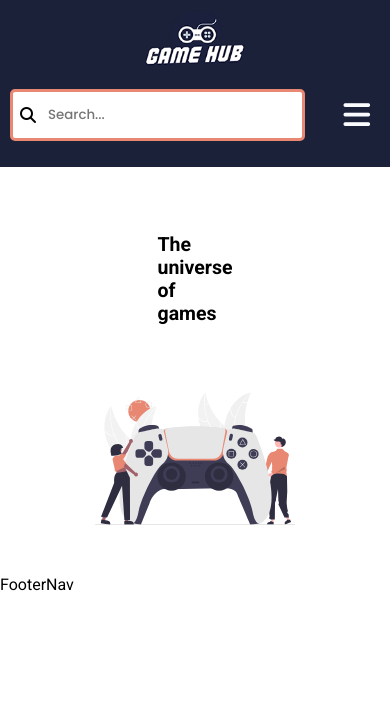
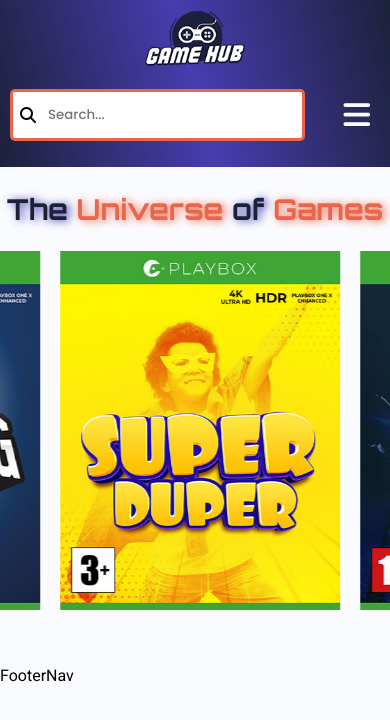
Before and after one commit to eivindsimonsen/gamehub-REMASTERED, a React (Vite) app: page / in a window 390 px wide. Shown: the top 720 px of the page. Built offline with nearby package versions, Linux system fonts and the light colour scheme.

Commit message:
Header on index created and responsive

```diff
--- a/index.html
+++ b/index.html
@@ -16,6 +16,9 @@
       href="https://fonts.googleapis.com/css?family=Roboto:100,100italic,300,300italic,regular,italic,500,500italic,700,700italic,900,900italic"
       rel="stylesheet" />
     <link
+      href="https://fonts.googleapis.com/css?family=Orbitron:regular,500,600,700,800,900"
+      rel="stylesheet" />
+    <link
       rel="stylesheet"
       href="https://cdnjs.cloudflare.com/ajax/libs/font-awesome/6.4.0/css/all.css"
       integrity="sha512-Z0kTB03S7BU+JFU0nw9mjSBcRnZm2Bvm0tzOX9/OuOuz01XQfOpa0w/N9u6Jf2f1OAdegdIPWZ9nIZZ+keEvBw=="
--- a/src/components/nav/navs.scss
+++ b/src/components/nav/navs.scss
@@ -1,5 +1,6 @@
 nav {
-  background-color: $PrimaryColor;
+  background: rgb(28, 33, 58);
+  background: linear-gradient(75deg, rgba(28, 33, 58, 1) 0%, rgba(71, 61, 176, 1) 50%, rgba(28, 33, 58, 1) 100%);
 
   & a {
     color: $Alabaster;
@@ -207,6 +208,7 @@ nav {
   justify-content: space-between;
   animation: nav-slide 0.3s ease-in-out forwards;
   text-align: right;
+  z-index: 2;
 
   & > * {
     margin: 15px;
@@ -241,7 +243,7 @@ nav {
     }
 
     & button {
-      color: $Error;
+      color: $AccentColor;
       background-color: transparent;
       border: none;
       font-family: "Poppins", sans-serif;
--- a/src/components/pages/index/Home.jsx
+++ b/src/components/pages/index/Home.jsx
@@ -1,20 +1,97 @@
 import React from "react";
-import svg from "../../../assets/undraw_gaming_re_cma2.svg";
+import image from "../../../assets/igor-karimov-9AmKnNZw3GA-unsplash.jpg";
+import product1 from "../../../assets/GameHub_covers.jpg";
+import product2 from "../../../assets/GameHub_covers2.jpg";
+import product3 from "../../../assets/GameHub_covers3.jpg";
+import product4 from "../../../assets/GameHub_covers4.jpg";
+import product5 from "../../../assets/GameHub_covers5.jpg";
+import product6 from "../../../assets/GameHub_covers6.jpg";
+import product7 from "../../../assets/GameHub_covers7.jpg";
+import product8 from "../../../assets/GameHub_covers8.jpg";
+import product9 from "../../../assets/GameHub_covers9.jpg";
+import product10 from "../../../assets/GameHub_covers10.jpg";
 
 function Home() {
   return (
     <>
       <section className="home-intro">
         <img
-          src={svg}
-          alt="Man fitted into his chair with a VR headset attached to his head."
+          className="header-image"
+          src={image}
+          alt=""
         />
-        <h1>
-          <span>The</span> <br />
-          <span>universe</span> <br />
-          <span>of</span> <br />
-          <span>games</span>
-        </h1>
+        <div className="home-intro-header">
+          <div className="slider">
+            <div className="slide-track">
+              <div className="slide">
+                <img
+                  src={product1}
+                  alt=""
+                />
+              </div>
+              <div className="slide">
+                <img
+                  src={product2}
+                  alt=""
+                />
+              </div>
+              <div className="slide">
+                <img
+                  src={product3}
+                  alt=""
+                />
+              </div>
+              <div className="slide">
+                <img
+                  src={product4}
+                  alt=""
+                />
+              </div>
+              <div className="slide">
+                <img
+                  src={product5}
+                  alt=""
+                />
+              </div>
+              <div className="slide">
+                <img
+                  src={product6}
+                  alt=""
+                />
+              </div>
+              <div className="slide">
+                <img
+                  src={product7}
+                  alt=""
+                />
+              </div>
+              <div className="slide">
+                <img
+                  src={product8}
+                  alt=""
+                />
+              </div>
+              <div className="slide">
+                <img
+                  src={product9}
+                  alt=""
+                />
+              </div>
+              <div className="slide">
+                <img
+                  src={product10}
+                  alt=""
+                />
+              </div>
+            </div>
+          </div>
+          <h1>
+            <span className="sp1">The</span>
+            <span className="sp2"> Universe</span>
+            <span className="sp3"> of</span>
+            <span className="sp4"> Games</span>
+          </h1>
+        </div>
       </section>
     </>
   );
--- a/src/components/pages/index/home.scss
+++ b/src/components/pages/index/home.scss
@@ -1,22 +1,95 @@
 .home-intro {
   display: flex;
-  flex-direction: column-reverse;
+  flex-direction: column;
   align-items: center;
   justify-content: center;
-  margin: 50px;
-  gap: 50px;
 
-  @media (min-width: 835px) {
-    flex-direction: row;
+  & .header-image {
+    width: 100%;
+    height: 100vh;
+    object-fit: cover;
+    object-position: top;
+
+    @media (max-width: 1129px) {
+      display: none;
+    }
   }
 
-  & img {
-    width: clamp(200px, 5vw, 1000px);
-    flex-basis: 50%;
+  &-header {
+    width: 100%;
+    display: flex;
+    flex-direction: column-reverse;
+
+    @media (min-width: 1129px) {
+      position: absolute;
+      top: 270px;
+      right: 70px;
+      width: auto;
+      flex-direction: column;
+    }
   }
 
   & h1 {
-    flex-basis: 50%;
-    font-size: clamp(1rem, 5vw, 5rem);
+    font-size: clamp(1.8rem, 5vw, 3.4rem);
+    font-family: "Orbitron", "Poppins", sans-serif;
+    text-align: center;
+
+    & .sp1 {
+      color: $PrimaryColor;
+      text-shadow: 3px 1px 9px #473db0;
+    }
+    & .sp2 {
+      color: $AccentColor;
+      text-shadow: 3px 1px 9px #eb6649;
+    }
+    & .sp3 {
+      color: $PrimaryColor;
+      text-shadow: 3px 1px 9px #473db0;
+    }
+    & .sp4 {
+      color: $AccentColor;
+      text-shadow: 3px 1px 9px #eb6649;
+    }
   }
 }
+
+$animationSpeed: 40s;
+
+// Animation
+@keyframes scroll {
+  0% {
+    transform: translateX(0);
+  }
+  100% {
+    transform: translateX(calc(-250px * 7));
+  }
+}
+
+// Styling
+.slider {
+  height: 415px;
+  overflow: hidden;
+  position: relative;
+  width: 100%;
+  margin: auto;
+
+  @media (min-width: 1129px) {
+    width: 800px;
+  }
+
+  .slide-track {
+    animation: scroll $animationSpeed linear infinite;
+    display: flex;
+    width: calc(250px * 10);
+    gap: 50px;
+  }
+
+  .slide {
+    height: 100px;
+    width: 250px;
+
+    & img {
+      width: 280px;
+    }
+  }
+}
--- a/src/sass/_globals.scss
+++ b/src/sass/_globals.scss
@@ -1,14 +1,15 @@
 body {
   margin: 0;
   font-family: "Roboto", "Gill Sans", "Gill Sans MT", Calibri, "Trebuchet MS", sans-serif;
+  background-color: $Alabaster;
 }
 
 a {
   font-family: "Poppins", "Gill Sans", "Gill Sans MT", Calibri, "Trebuchet MS", sans-serif;
 }
 
-main {
+/* main {
   max-width: 1200px;
   margin: 0px auto;
   padding: 0px 10px;
-}
+} */
--- a/src/sass/_variables.scss
+++ b/src/sass/_variables.scss
@@ -1,9 +1,9 @@
 // Variables
 // Primary colors
 $PrimaryColor: #1c213a;
-$AccentColor: #e88873;
+$AccentColor: #eb6649;
 $SecondaryColor: #1e1f27;
-$Error: #eb6649;
+$DamnGoodPurple: #473db0;
 
 // Neutral colors
 $CoolGray: hsl(231, 11%, 63%);
```
Also changed, not shown: src/assets/igor-karimov-9AmKnNZw3GA-unsplash.jpg (added).
